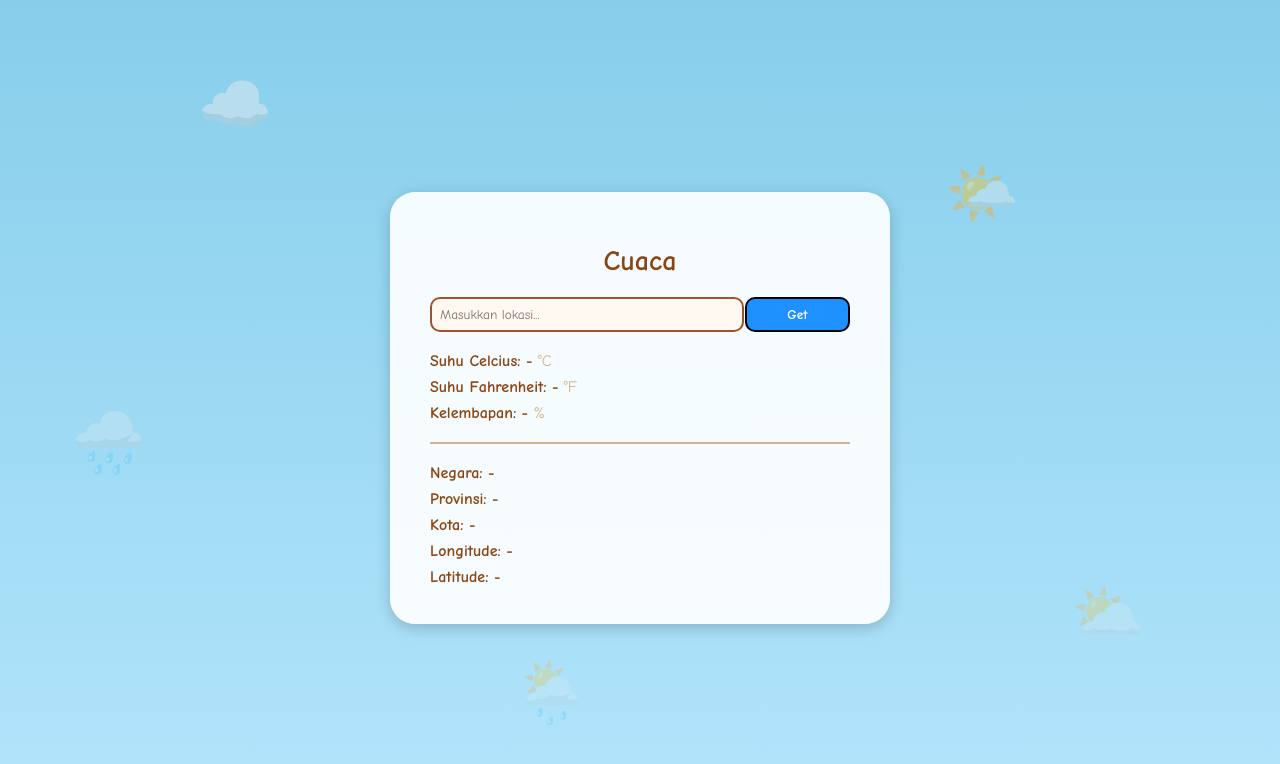
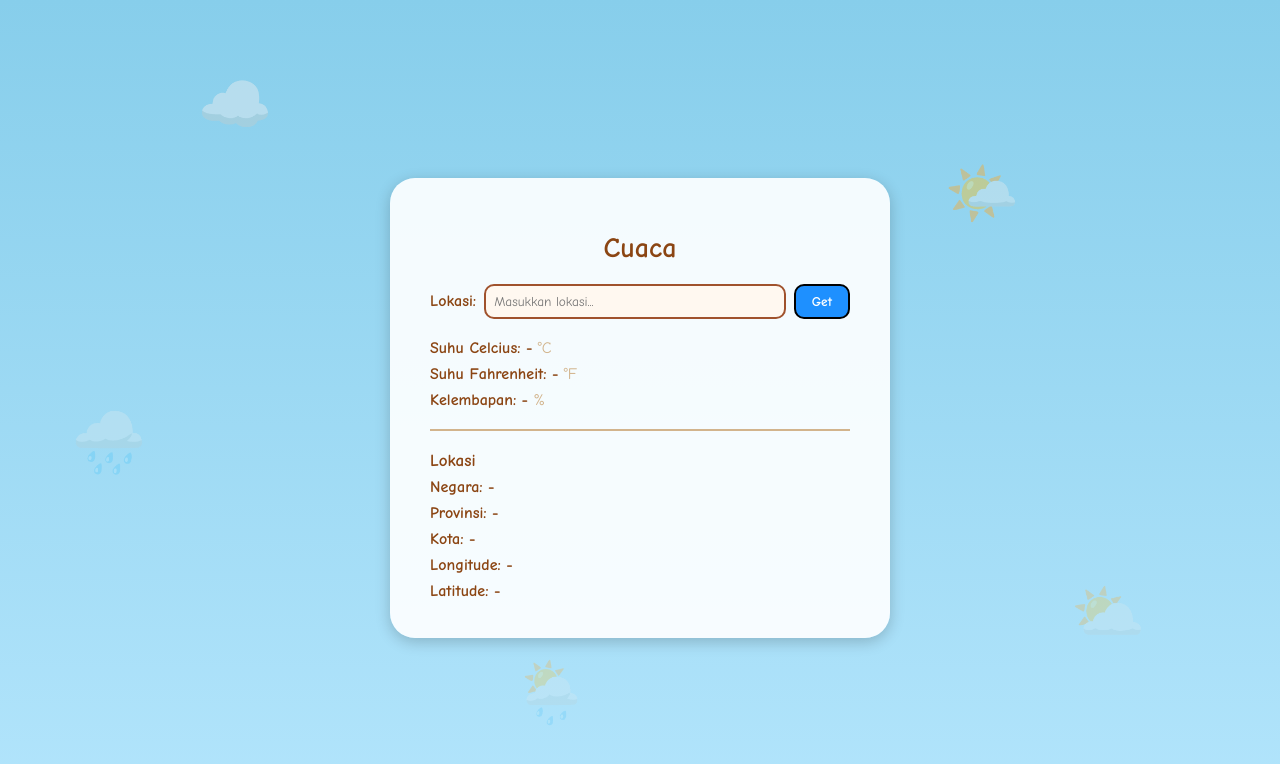
Before and after one commit to syawaliaaaz/162_WeatherApi, a plain HTML site: page index.html in a window 1280 px wide. Drawn offline with nearby package versions, Linux system fonts and the light colour scheme; no server answers.

Commit message:
tambah kata lokasi di samping search dan diatas negara

```diff
--- a/index.html
+++ b/index.html
@@ -60,11 +60,20 @@
     .input-group {
       display: flex;
       justify-content: space-between;
+      align-items: center;
       margin-bottom: 20px;
+      gap: 8px;
+    }
+
+    .label-lokasi {
+      font-weight: bold;
+      color: #8b4513;
+      font-size: 16px;
+      white-space: nowrap;
     }
 
     input {
-      width: 70%;
+      flex: 1;
       padding: 8px;
       border: 2px solid #a0522d;
       border-radius: 10px;
@@ -74,7 +83,6 @@
     }
 
     button {
-      width: 25%;
       background: #1e90ff;
       color: white;
       border: 2px solid #000;
@@ -83,6 +91,7 @@
       transition: 0.3s;
       font-family: inherit;
       font-weight: bold;
+      padding: 8px 16px;
     }
 
     button:hover {
@@ -103,6 +112,15 @@
       font-weight: bold;
       color: #8b4513;
     }
+
+    .section-title {
+      text-align: left;
+      font-weight: bold;
+      color: #8b4513;
+      margin-top: 10px;
+      margin-bottom: 5px;
+      font-size: 17px;
+    }
   </style>
 </head>
 <body>
@@ -118,6 +136,7 @@
     <h2>Cuaca</h2>
 
     <div class="input-group">
+      <label class="label-lokasi" for="inputLokasi">Lokasi:</label>
       <input type="text" id="inputLokasi" placeholder="Masukkan lokasi...">
       <button id="btnGet">Get</button>
     </div>
@@ -127,6 +146,7 @@
       <p><span>Suhu Fahrenheit:</span> <span id="fahrenheit">-</span> °F</p>
       <p><span>Kelembapan:</span> <span id="humidity">-</span> %</p>
       <hr>
+      <div class="section-title">Lokasi</div>
       <p><span>Negara:</span> <span id="negara">-</span></p>
       <p><span>Provinsi:</span> <span id="region">-</span></p>
       <p><span>Kota:</span> <span id="kota">-</span></p>
```
